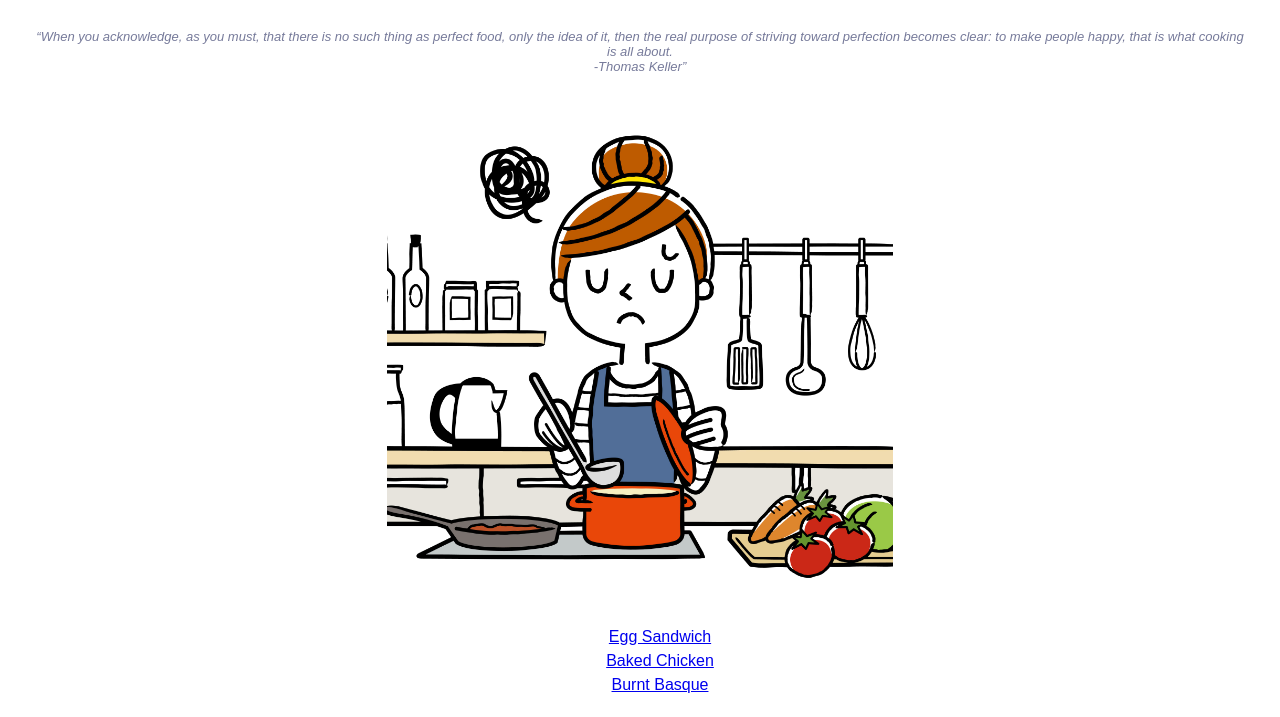
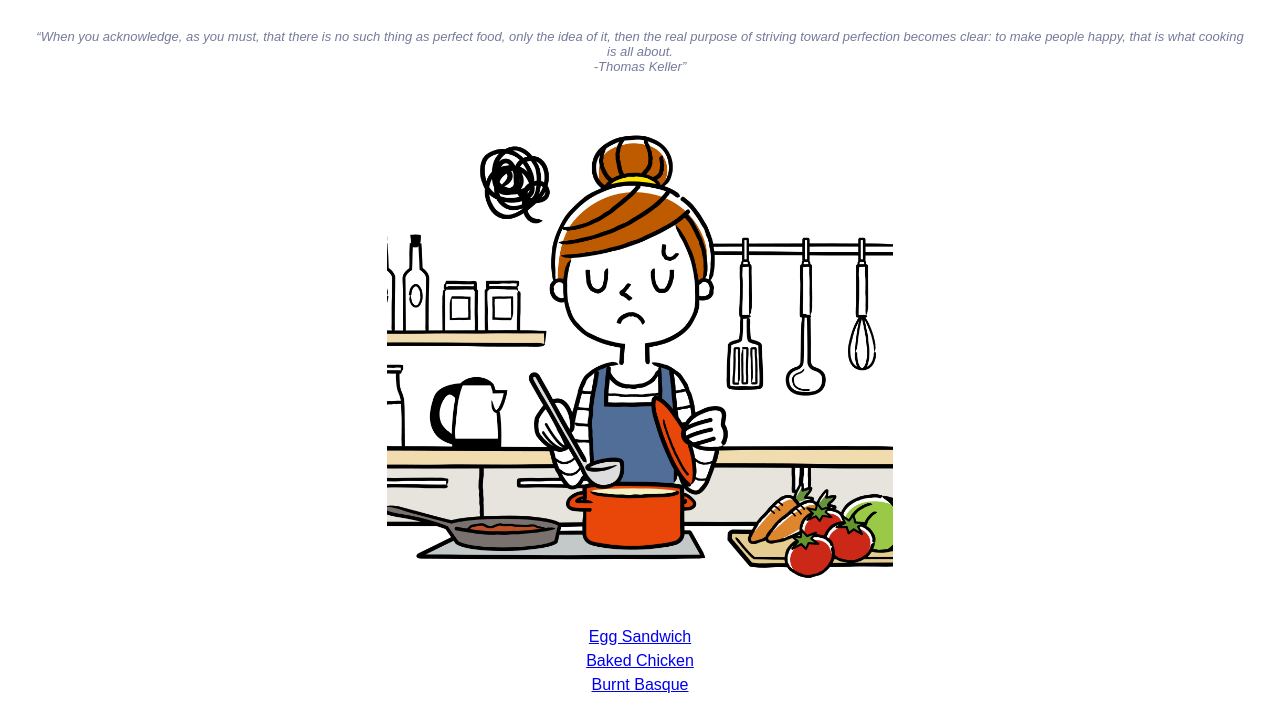
Before and after one commit to esczeta/homerecipes, a plain HTML site: page index.html in a window 1280 px wide. Shown: the part 83-800 px from the top of the page. Drawn offline with Linux system fonts and the light colour scheme.

Commit message:
li centering, css reset stylss

```diff
--- a/index.html
+++ b/index.html
@@ -27,11 +27,12 @@
 
 
 
-        <ul class="ulhome">
+        <ul class="ulhome1">
             <li><a href="recipes/eggsandwich.html">Egg Sandwich</a></li>
             <li><a href="recipes/bakedchicken.html">Baked Chicken</a></li>
             <li><a href="recipes/burntbasque.html">Burnt Basque</a></li>
         </ul>
+
     </div>
 
 
--- a/styles.css
+++ b/styles.css
@@ -1,3 +1,12 @@
+
+
+ol, ul {
+	list-style: none;
+    padding: 0;
+}
+
+
+
 /* *{
     margin: 0px;
     padding: 0px;
@@ -12,6 +21,7 @@
 
 
 } */
+
 
 .container {
     text-align: center;
@@ -61,7 +71,7 @@
 
 
 
-  blockquote{
+blockquote{
     padding: 25px;
     font-size: small;
     margin: auto;
@@ -71,7 +81,7 @@
 
 ul.home{
     color: rgb(200, 210, 214);
-    margin: 0px;
+    /* margin: 0px; */
     font-family:sans-serif, "Times New Roman"
 
 
@@ -84,7 +94,7 @@ li{
     font-family:sans-serif, "Times New Roman"
 }
 
-ul.home li:hover{
+/* ul.home li:hover{
     padding: 5px;
     border-style: none;
     border-radius: 0.4em;
@@ -96,7 +106,7 @@ ul.home li:hover{
     width:200px;
     margin:auto;
 
-}
+} */
 
 a:visited {
     text-decoration: none;
@@ -139,10 +149,13 @@ p{
     font-family:sans-serif, "Times New Roman"
 }
 
+
+
 .recpic{
     text-align: center;
 
 }
+
 
 .ingredients{
     padding: 10px;
@@ -199,7 +212,7 @@ ul, ol{
         width: 100%;
         font-size: 0.8em;
 
-
+    }
 
     /* .recpic{
         display:block;margin:0 auto;
```
